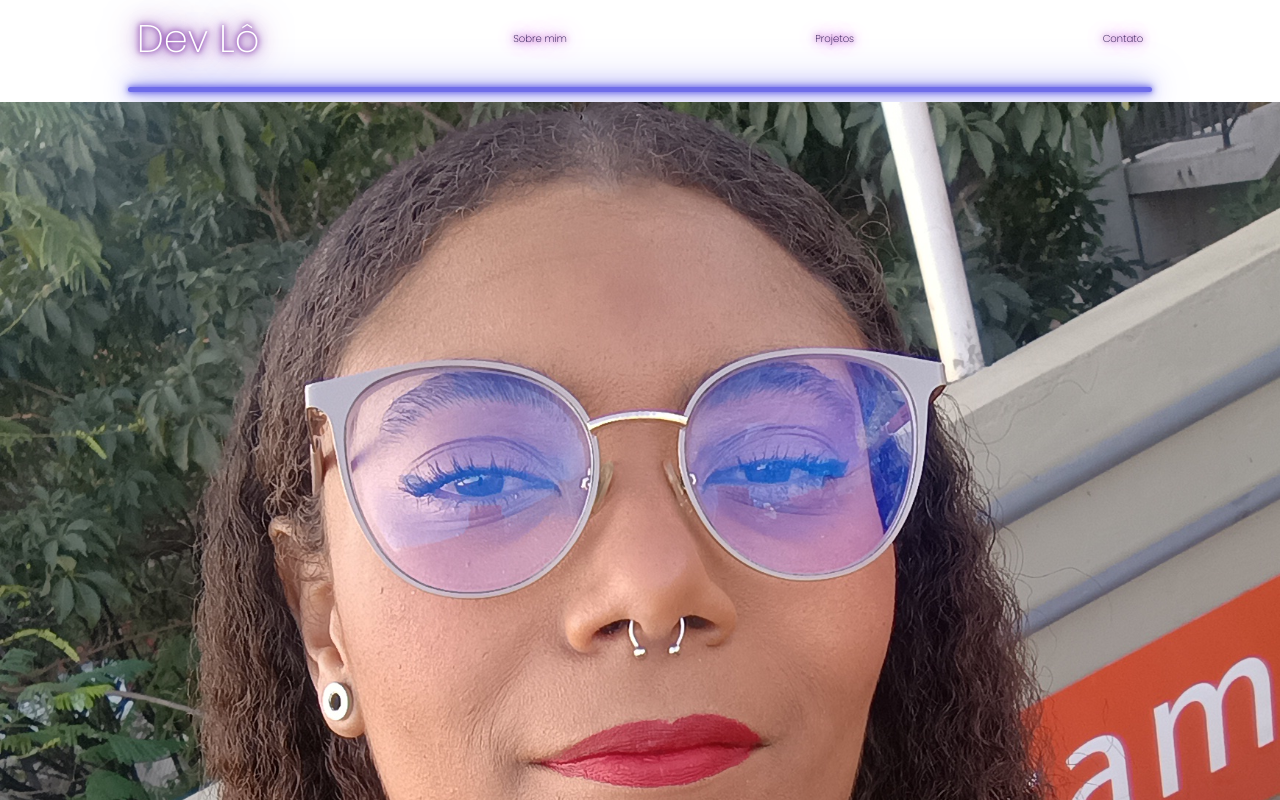
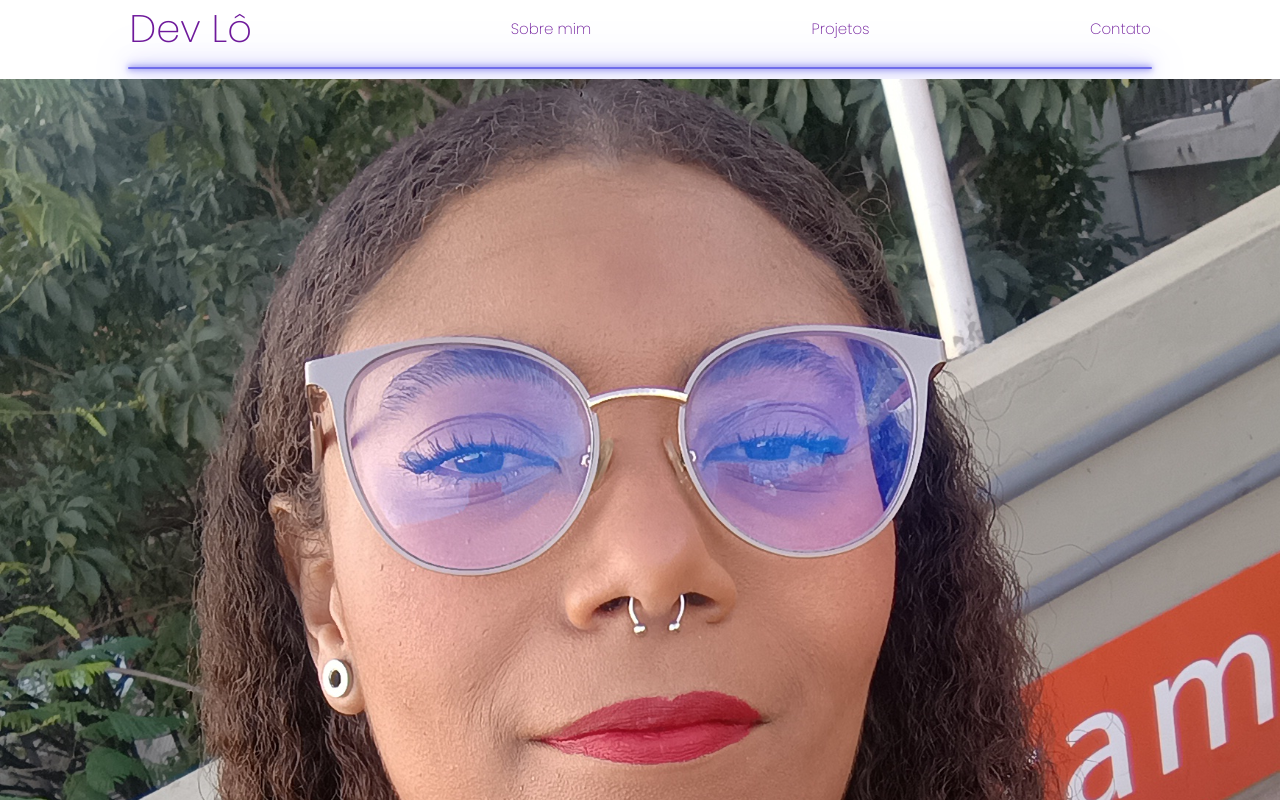
Before and after one commit to lolimamota/trabalhoHtmlCssPlus, a React (Vite) app: page / in a window 1280 px wide. Shown: the top 800 px of the page. Built offline with nearby package versions, Linux system fonts and the light colour scheme.

Commit message:
FIX: remoção do neon

```diff
--- a/src/scss/header.module.scss
+++ b/src/scss/header.module.scss
@@ -4,15 +4,9 @@
     display: flex;
     align-items: center;
     justify-content: space-around;
-    padding: 1rem;
 
     h1{
-        color: mixins.$white;
-        text-shadow:
-        0 0 5px mixins.$titleColor,   /* Brilho interno mais concentrado */
-        0 0 10px mixins.$titleColor,  /* Brilho intermediário */
-        0 0 20px mixins.$titleColor,  /* Brilho expandido */
-        0 0 40px mixins.$titleColor;  /* Halo externo suave */
+        color: mixins.$titleColor;
         @include mixins.H1;
     }
     nav{
@@ -24,17 +18,17 @@
         align-items: center;
         justify-content: space-between;
         color: mixins.$detailsColor;
-        text-shadow:
-        0 0 5px mixins.$detailsColor,   /* Brilho interno mais concentrado */
-        0 0 10px mixins.$detailsColor,  /* Brilho intermediário */
-        0 0 20px mixins.$detailsColor,  /* Brilho expandido */
-        0 0 40px mixins.$detailsColor;  /* Halo externo suave */
+
+        li{
+            color: mixins.$titleColor;
+            @include mixins.Texts;
+        }
     }
 }
 
 .classHR{
     width: 80%;
-    height: .5rem;
+    height: .2rem;
     background-color: mixins.$extraColor;
     margin: 1rem auto;
     border-radius: 10px;
```
